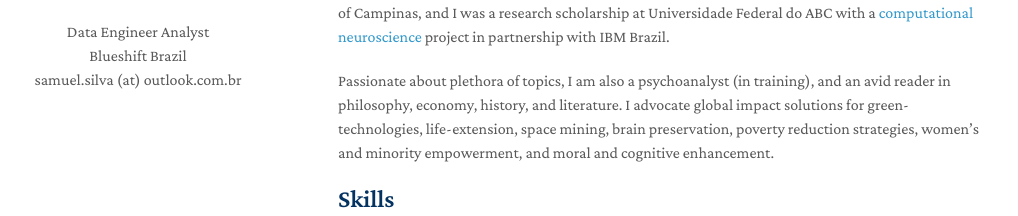
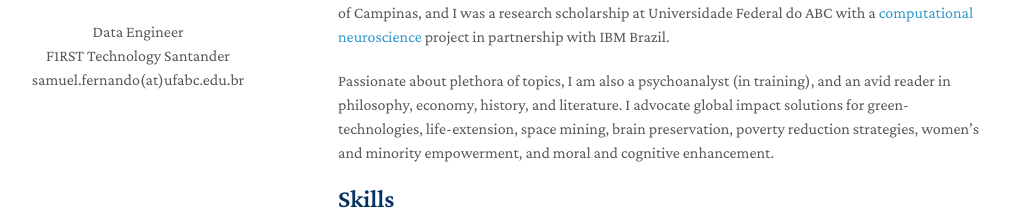
Before and after one commit to samuelfernandofs/samuel.fernando, a Jekyll site: the page built from index.md, in a window 1280 px wide. Shown: the part 224-440 px from the top of the page, without its empty margins (132-1150 px from the left). Built offline with Jekyll 4.4.1, drawn with Linux system fonts in a browser that asks for light colours; nearby versions of some CDN libraries; a style sheet for code colours, icons or effects is not loaded; our own code applies the rules of GitHub Pages for plain Markdown files.

Commit message:
Update _config.yml
Signed-off-by: Samuel Fernando <80293152+samuelfernandofs@users.noreply.github.com>

```diff
--- a/_config.yml
+++ b/_config.yml
@@ -1,9 +1,9 @@
 # Basic Information
 title: Samuel Fernando
-position: Data Engineer Analyst
-affiliation: Blueshift Brazil
-affiliation_link: https://blueshift.com.br/
-email: samuel.silva (at) outlook.com.br
+position: Data Engineer
+affiliation: F1RST Technology Santander
+affiliation_link: https://now.santander.com.br
+email: samuel.fernando(at)ufabc.edu.br
 
 # Search Engine Optimization (SEO)
 keywords: samuel fernando, samuel, samuelfernando, samuel fernando
```
